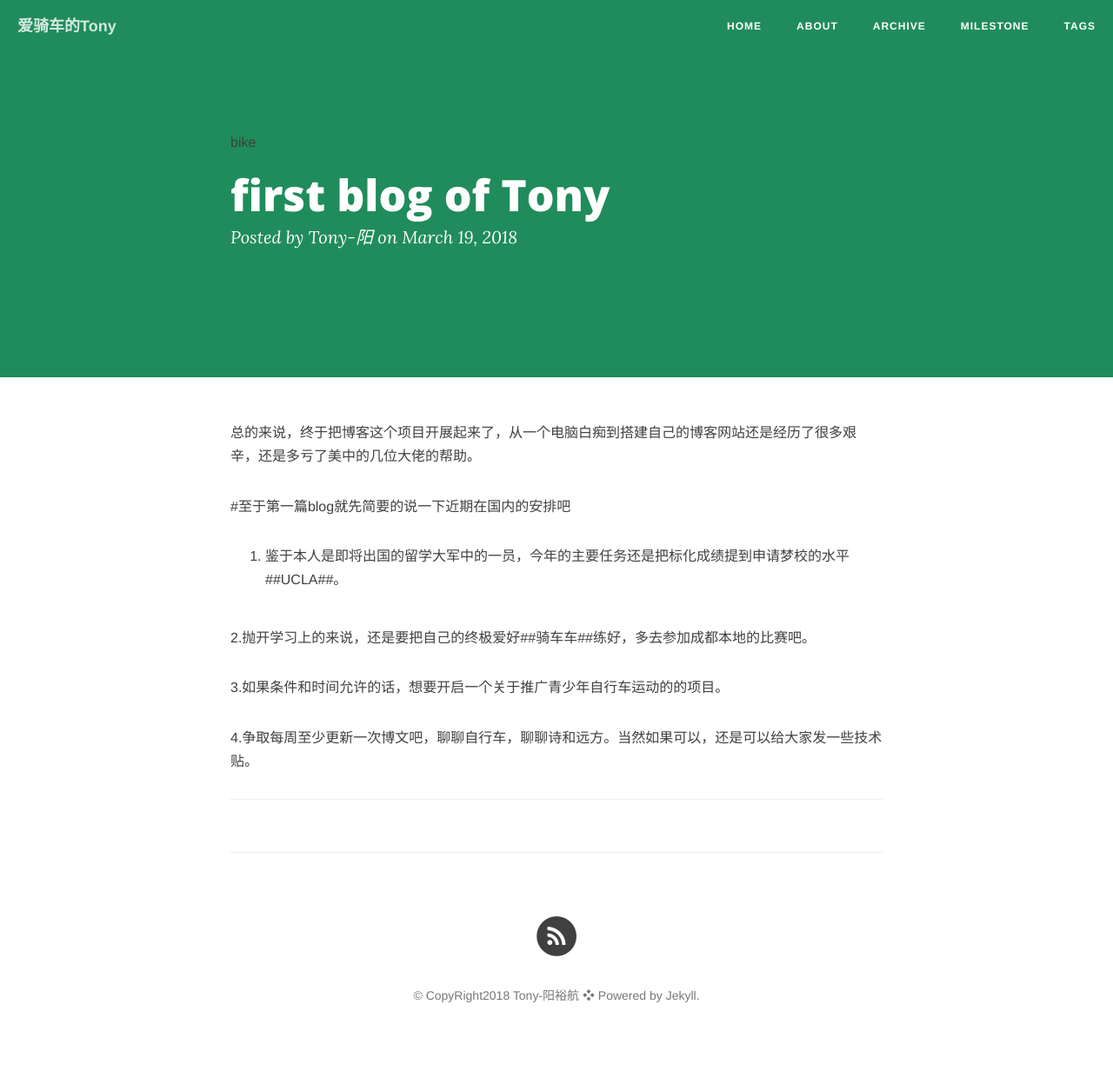
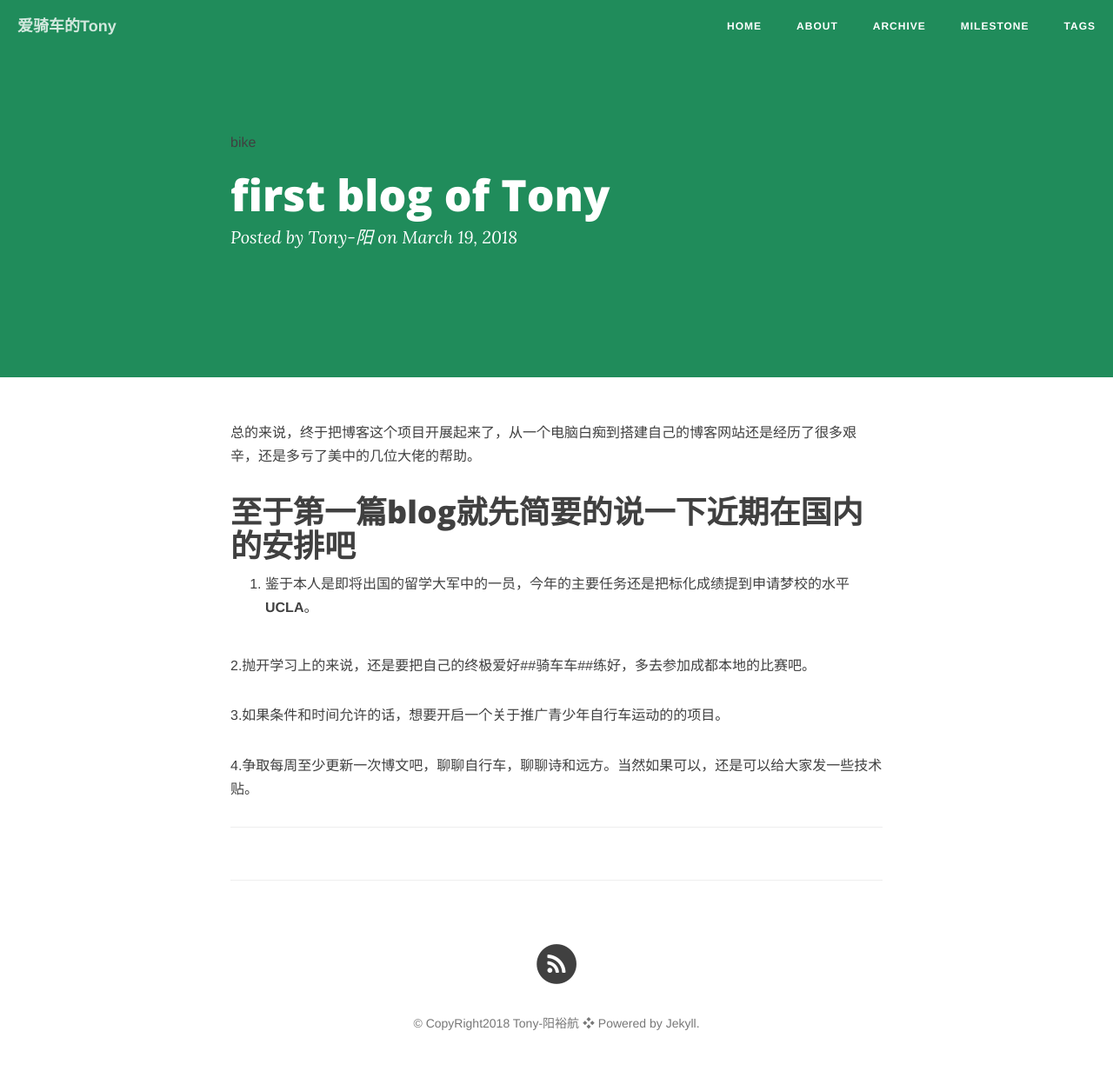
Before and after one commit to yyh712712/Blog-Template, a Jekyll site: the page built from _posts/2018-03-19-firstblog.md, in a window 1280 px wide. Shown: the whole page at 87% size. Built offline with Jekyll 4.4.1, drawn with Linux system fonts in a browser that asks for light colours; nearby versions of some CDN libraries; comment, search, counter and statistics services are not loaded; before the commit the page ends 1223 px from its top, so only the background shows below that.

```diff
--- a/_posts/2018-03-19-firstblog.md
+++ b/_posts/2018-03-19-firstblog.md
@@ -8,8 +8,9 @@ description: 只要开始了，就永远不会晚。
 ---
 总的来说，终于把博客这个项目开展起来了，从一个电脑白痴到搭建自己的博客网站还是经历了很多艰辛，还是多亏了美中的几位大佬的帮助。
 
-#至于第一篇blog就先简要的说一下近期在国内的安排吧
-1. 鉴于本人是即将出国的留学大军中的一员，今年的主要任务还是把标化成绩提到申请梦校的水平##UCLA##。
+# 至于第一篇blog就先简要的说一下近期在国内的安排吧
+
+1. 鉴于本人是即将出国的留学大军中的一员，今年的主要任务还是把标化成绩提到申请梦校的水平**UCLA**。
 
 2.抛开学习上的来说，还是要把自己的终极爱好##骑车车##练好，多去参加成都本地的比赛吧。
 
```
